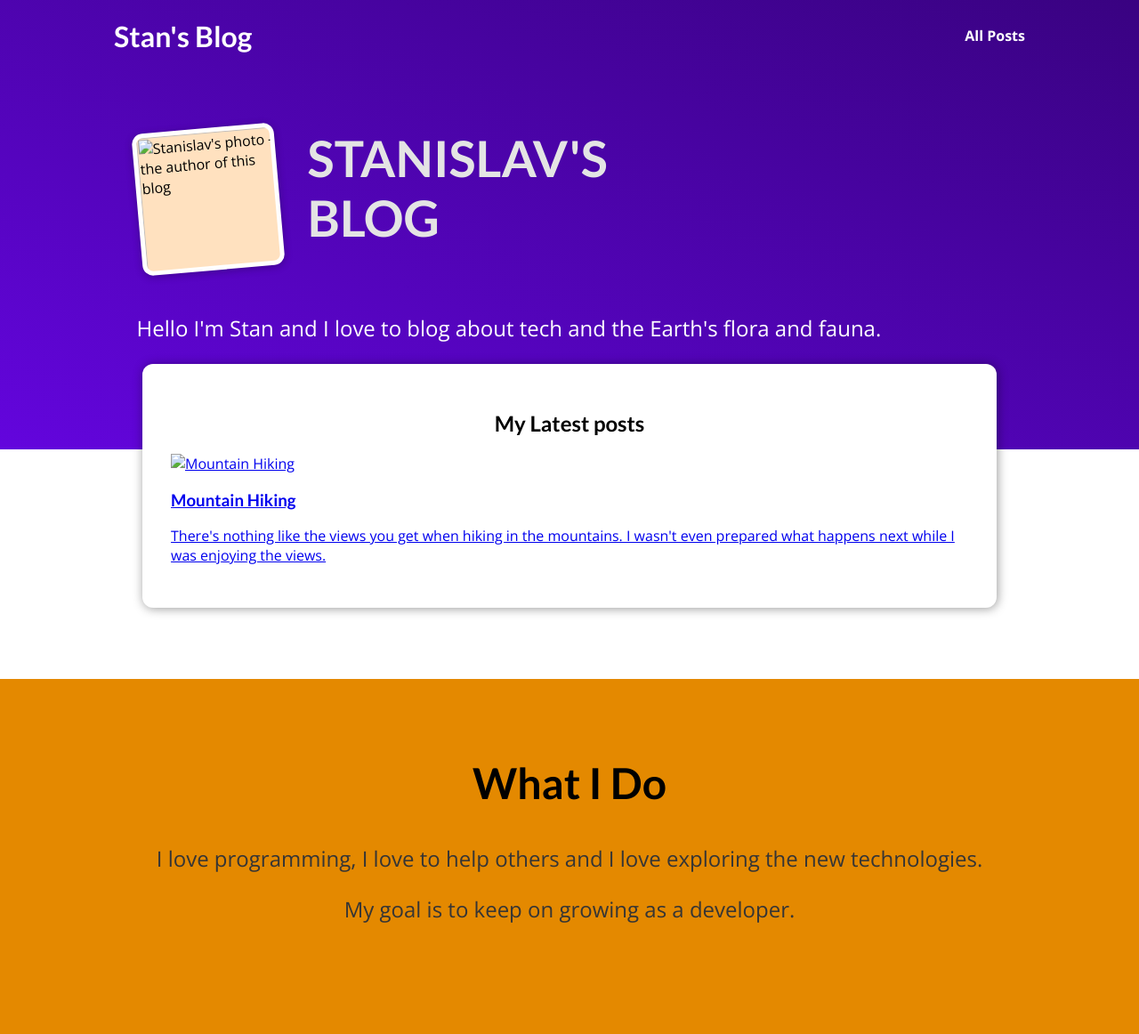
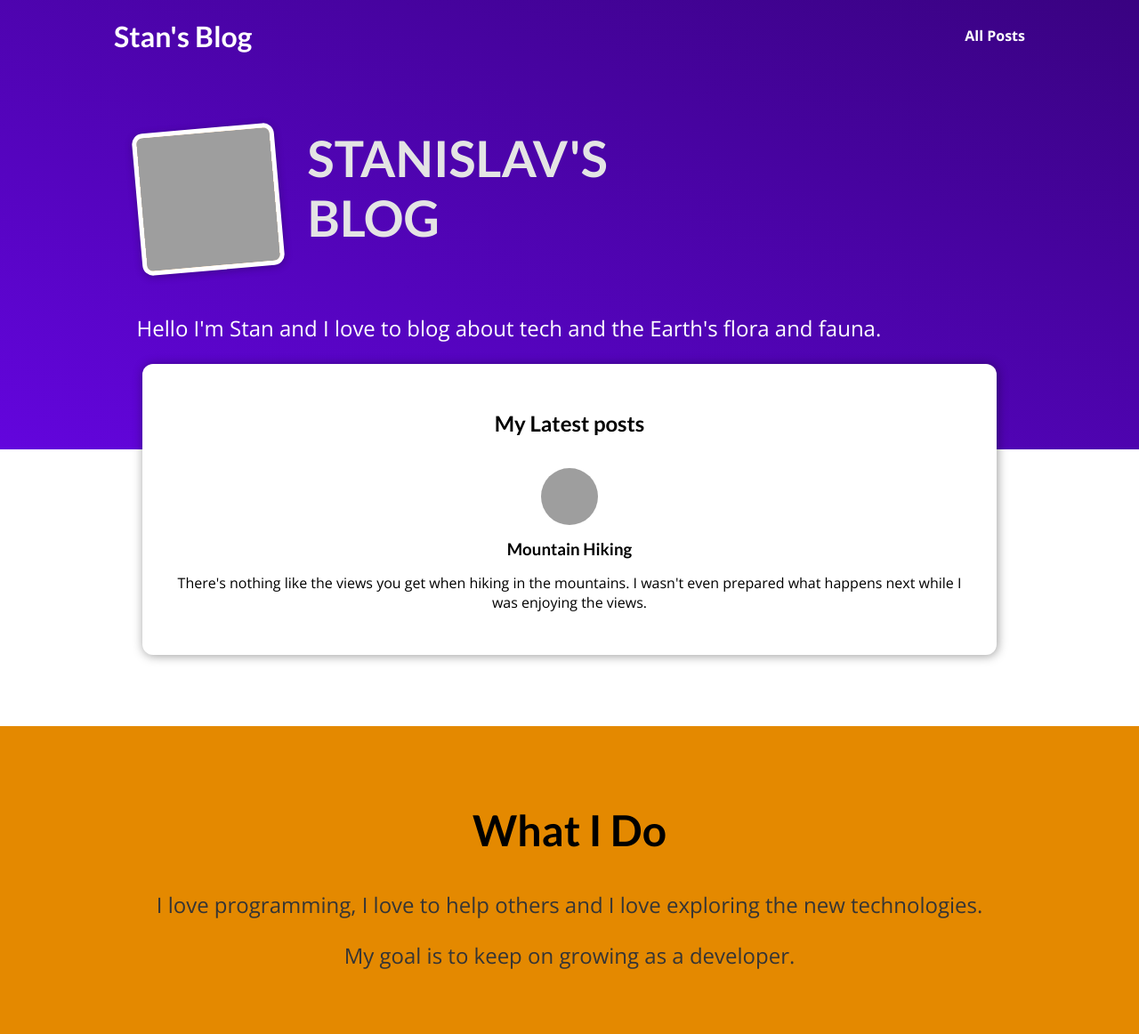
Before and after one commit to stanislavtz/blog, a Django app: page / in a window 1280 px wide. Shown: the whole page at 89% size. Before the commit the page ends 1037 px from the top, so only its background shows below. Run offline with Django 5.2, Linux system fonts and the light colour scheme; grey boxes are pictures that could not be loaded.

Commit message:
Update index html and css files

```diff
--- a/blog/static/blog/index.css
+++ b/blog/static/blog/index.css
@@ -40,10 +40,19 @@
   width: 60rem;
   margin: -6rem auto 2rem auto;
   box-shadow: 1px 1px 12px rgba(0, 0, 0, 0.4);
+  text-align: center;
 }
 
 #latest-posts h2 {
   text-align: center;
+}
+
+#latest-posts img {
+  width: 4rem;
+  height: 4rem;
+  border-radius: 50%;
+  margin: 0;
+  margin-top: 1rem
 }
 
 #latest-posts ul {
@@ -56,6 +65,17 @@
 
 #latest-posts li {
   flex: 1;
+}
+
+.post a {
+  text-decoration: none;
+}
+
+.post h3,
+.post p {
+  color: black;
+  margin: 1rem 0;
+
 }
 
 #about {
--- a/blog/templates/blog/index.html
+++ b/blog/templates/blog/index.html
@@ -19,7 +19,7 @@
 
     <section id="welcome">
         <header>
-            <img src="" alt="Stanislav's photo - the author of this blog">
+            <img src="{% static 'blog/images/stanislav.png' %}" alt="Stanislav's photo - the author of this blog">
             <h2>STANISLAV'S BLOG</h2>
         </header>
         <p>Hello I'm Stan and I love to blog about tech and the Earth's flora and fauna.</p>
@@ -31,7 +31,7 @@
             <li>
                 <article class="post">
                     <a href="{% url 'post-details-page' 1 %}">
-                        <img src="" alt="Mountain Hiking">
+                        <img src="{% static 'blog/images/mountains.jpg' %}" alt="Mountain Hiking">
                         <div class="post__content">
                             <h3>Mountain Hiking</h3>
                             <p>
```
